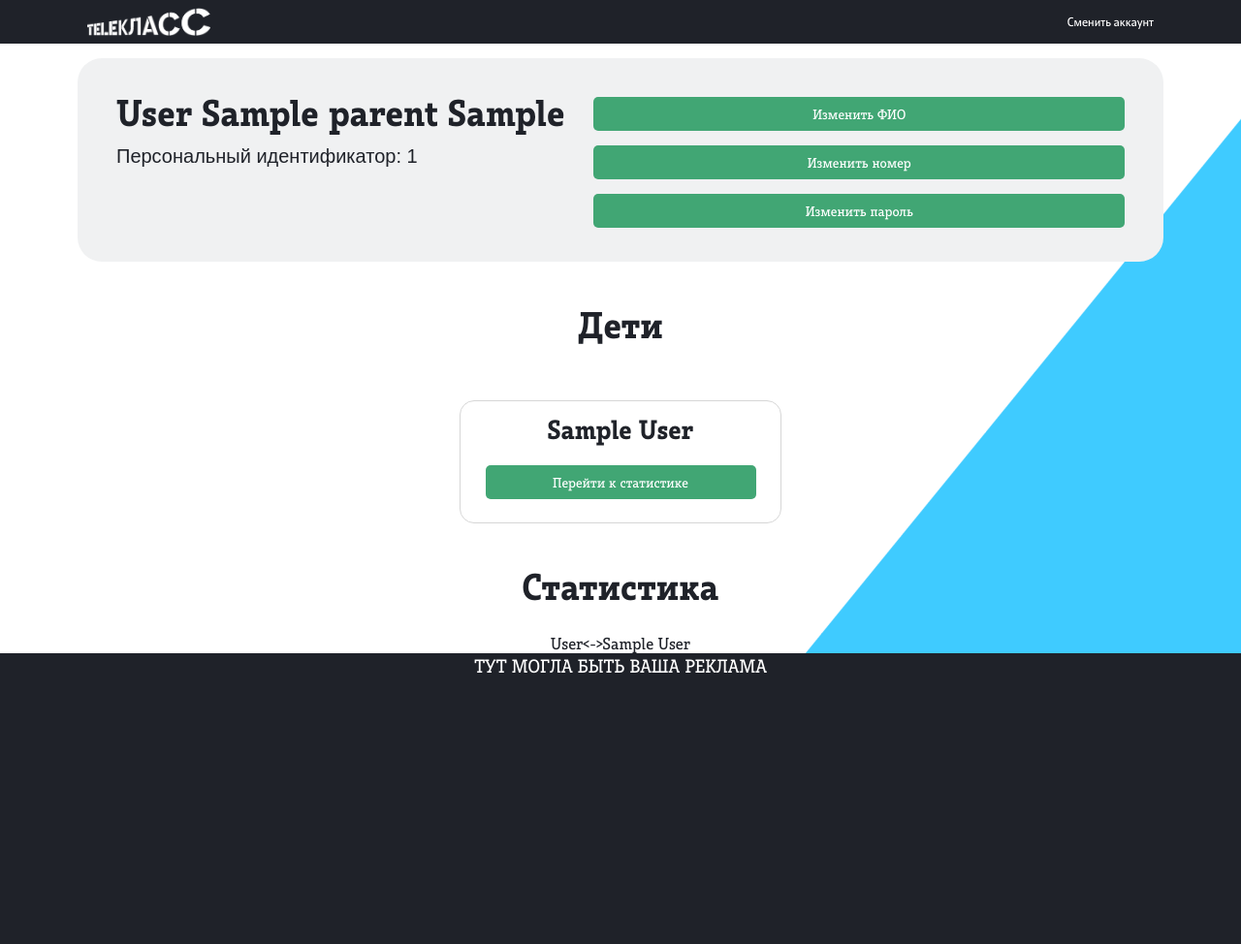
After one commit to artdeell/teleclass, a Django app: page /parent/1 in a window 1280 px wide. The commit adds this page. Shown: the whole page at 97% size. Run offline with Django 4.2, Linux system fonts and the light colour scheme; tables that the repository leaves empty hold one stand-in row (values such as "Sample post").

Commit message:
personal office ready

```diff
--- a/class/templates/base.html
+++ b/class/templates/base.html
@@ -12,7 +12,8 @@
 <header>
     <div class="row" id="nav-menu">
         <img src="{% static 'pictures/teleclass-white.png' %}" id="nav-menu-white">
-        <a href="" class="nav-menu">Личный кабинет</a>
+        {% block nav-panel-buttons %}
+        {% endblock nav-panel-buttons %}
     </div>
 </header>
 <body>
--- a/class/templates/catalog.html
+++ b/class/templates/catalog.html
@@ -6,6 +6,10 @@
     <img class="background" src="{% static 'pictures/background-catalog.png' %}"></img>
 </div>
 {% endblock background-image %}
+
+{% block nav-panel-buttons %}
+<a href="" class="nav-menu">Личный кабинет</a>
+{% endblock nav-panel-buttons %}
 
 {% block main-window %}
 
@@ -19,7 +23,7 @@
     </div>
 </div>
 
-<div class="catalog" onload="getCourse()">
+<div class="catalog">
     <div class="catalog-row">
         {% for course in catalog %}
             <div class="course">
--- a/class/templates/course.html
+++ b/class/templates/course.html
@@ -6,6 +6,10 @@
     <img class="background" src="{% static 'pictures/background-catalog.png' %}"></img>
 </div>
 {% endblock background-image %}
+
+{% block nav-panel-buttons %}
+<a href="" class="nav-menu">Личный кабинет</a>
+{% endblock nav-panel-buttons %}
 
 {% block main-window %}
 <div class="theory">
--- /dev/null
+++ b/class/templates/personal-office-parent.html
@@ -0,0 +1,55 @@
+{% extends 'personal-office.html' %}
+{% load static %}
+
+{% block nav-panel-buttons %}
+<a href="" class="nav-menu">Сменить аккаунт</a>
+{% endblock nav-panel-buttons %}
+
+{% block user-full-name %}
+{{parent.surname}} {{parent.name}} {{parent.patronymic}}
+{% endblock user-full-name %}
+{% block user-phone %}
+{{parent.phone}}
+{% endblock user-phone %}
+{% block user-id %}
+{{parent.id}}
+{% endblock user-id %}
+
+{% block user-info %}
+<h1>Дети</h1>
+<div class="childs">
+    <div class="childs-row">
+        {% if childs %}
+        {% for child in childs %}
+        <div class="child">
+            <div class="child-row">
+                <div class="child-name">
+                    {{child.name}}
+                </div>
+            </div>
+            <div class="child-row">
+                <button class="child-statistic-open">
+                    Перейти к статистике
+                </button>
+            </div>
+        </div>
+        {% endfor %}
+        {% else %}
+        <h2 class="without-margin">Мы не нашли ваших детей в базе данных,
+             возможно, они не указали вас как родителя :(</h2>
+        {% endif %}
+    </div>
+</div>
+<h1>Статистика</h1>
+{% if statistic %}
+{% for child_statistic in statistic %}
+{{child_statistic}}
+{% endfor %}
+{% else %}
+<h2 class="without-margin">У вас пока что нет статистики :(</h2>
+{% endif %}
+{% endblock user-info %}
+
+{% block scripts %}
+<script charset="UTF-8" src="{% static 'js/personal-office.js' %}"></script>
+{% endblock scripts %}
--- a/class/templates/personal-office.html
+++ b/class/templates/personal-office.html
@@ -0,0 +1,61 @@
+{% extends 'base.html' %}
+{% load static %}
+
+{% block background-image %}
+<div class="background">
+    <img class="background" src="{% static 'pictures/background-catalog.png' %}"></img>
+</div>
+{% endblock background-image %}
+
+{% block nav-panel-buttons %}
+{% endblock nav-panel-buttons %}
+
+{% block main-window %}
+
+<div class="user-info">
+    <div class="user-info-row">
+        <div class="user-info-col">
+            <div class="user-info-base-row">
+                <div class="user-info-base-col">
+                    <div class="user-info-full-name-row">
+                        {% block user-full-name %}
+                        {% endblock user-full-name %}
+                    </div>
+                    <div class="user-info-id-row">
+                        Персональный идентификатор: {% block user-id %}
+                        {% endblock user-id %}
+                    </div>
+                </div>
+                <div class="user-info-change-col">
+                    <div class="user-info-change-row">
+                        <button class="user-info-change">
+                            Изменить ФИО
+                        </button>
+                    </div>
+                    <div class="user-info-change-row">
+                        <button class="user-info-change">
+                            Изменить номер
+                        </button>
+                    </div>
+                    <div class="user-info-change-row">
+                        <button class="user-info-change">
+                            Изменить пароль
+                        </button>
+                    </div>
+                </div>
+            </div>
+        </div>
+    </div>
+</div>
+
+{% block user-info %}
+{% endblock user-info %}
+
+{% endblock main-window %}
+
+
+
+
+{% block scripts %}
+<script charset="UTF-8" src="{% static 'js/personal-office.js' %}"></script>
+{% endblock scripts %}
--- a/class/urls.py
+++ b/class/urls.py
@@ -8,5 +8,7 @@ urlpatterns = [
     path('', views.auth),
     path('catalog/', views.catalog),
     path('catalog/course/<course_id>/', views.course),
-    path('/<user_id>', views.personal_office),
+    path('student/<student_id>', views.personal_office_student),
+    path('parent/<parent_id>', views.personal_office_parent),
+    path('teacher/<teacher_id>', views.personal_office_teacher),
 ]
--- a/class/views.py
+++ b/class/views.py
@@ -1,9 +1,11 @@
 from django.shortcuts import render
-from .models import Course, Task, AnswerOption
+from .models import *
 
 # Create your views here.
 def auth(request):
-    return render(request, 'auth.html', {'title': 'Авторизация'})
+    return render(request, 'auth.html', {
+        'title': 'Авторизация'
+        })
 
 def catalog(request):
     catalog = Course.objects.all().order_by('-creation_date')
@@ -25,3 +27,47 @@
         'tasks': tasks,
         'answer_options': answer_options
          })
+
+def personal_office_student(request, student_id=1):
+    student = Student.objects.filter(id = student_id)[0]
+    catalog = []
+    for student_course in StudentCourse.objects.filter(student=student):
+        catalog.append(student_course.course)
+    if Statistic.objects.filter(student=student):
+        statistic = Statistic.objects.filter(student=student)[0]
+    else:
+        statistic = None
+    return render(request, 'personal-office-student.html', {
+        'title': 'Личный кабинет',
+        'student': student,
+        'catalog': catalog,
+        'statistic': statistic
+        })
+
+def personal_office_parent(request, parent_id=1):
+    parent = Parent.objects.filter(id = parent_id)[0]
+    childs = []
+    statistic = []
+    for parent_student in ParentStudent.objects.filter(parent=parent):
+        childs.append(parent_student.student)
+    if Statistic.objects.filter(student=parent_student.student):
+        statistic.append(Statistic.objects.filter(
+            student=parent_student.student
+            )[0])
+    else:
+        statistic = None
+    return render(request, 'personal-office-parent.html', {
+        'title': 'Личный кабинет',
+        'parent': parent,
+        'childs': childs,
+        'statistic': statistic
+        })
+
+def personal_office_teacher(request, teacher_id=1):
+    teacher = Teacher.objects.filter(id = teacher_id)[0]
+    catalog = Course.objects.filter(teacher = teacher)
+    return render(request, 'personal-office-teacher.html', {
+        'title': 'Личный кабинет',
+        'teacher': teacher,
+        'catalog': catalog
+        })
--- a/static/css/styles.css
+++ b/static/css/styles.css
@@ -88,7 +88,7 @@ input{
 /* buttons */
 button{
     color: white;
-    font-family: serif-bold;
+    font-family: serif-regular;
 }
 
 button:hover{
@@ -101,10 +101,27 @@ button:hover{
     border: 1px solid rgb(122 122 122);
 }
 
+/* text */
+h1{
+    font-size: 36px;
+    font-family: serif-bold;
+    text-align: center;
+}
+
+h2{
+    font-size: 24px;
+    font-family: sans-bold;
+    text-align: center;
+}
+h2.without-margin{
+    margin: 0;
+}
+
 p{
     text-indent: 60px;
     text-align: justify;
 }
+
 
 /* ELEMENTS */
 
@@ -285,6 +302,7 @@ button.add-courses{
 }
 
 .course-description{
+    flex: 1 0 80%;
     font-family: sans-bold;
     color: rgba(87 87 87);
     font-size: 16px;
@@ -359,11 +377,6 @@ button.back-to-catalog{
     background-color: rgba(65 166 116);
     border: 0;
     border-radius: 5px;
-}
-
-.course-title{
-    font-size: 42px;
-    font-family: serif-bold;
 }
 
 .theory-title{
@@ -504,6 +517,13 @@ img.auth-logo{
     margin-top: 30px;
 }
 
+.auth-col#reg{
+    margin-top: 0px;
+}
+
+.auth-col#auth{
+    margin-top: 0px;
+}
 
 img#child{
     width: 70%;
@@ -579,3 +599,169 @@ button.auth-big{
     color: white;
     margin-bottom: 10px;
 }
+
+/* personal-office */
+.user-info{
+    display: flex;
+    flex-flow: row nowrap;
+    margin: 15px 0;
+    justify-content: center;
+    align-items: center;
+    width: 95%;
+}
+.user-info-row{
+    display: inline-flex;
+    justify-content: space-around;
+    margin: auto;
+    flex: 0 1 1100px;
+    align-items: center;
+    flex-wrap: wrap;
+    padding: 0 10px;
+    background-color: rgb(240 241 242);
+    border-radius: 25px;
+}
+
+.user-info-col{
+    display: flex;
+    flex-direction: column;
+    width: 100%;
+}
+
+.user-info-base-row{
+    display: flex;
+    flex-flow: row wrap;
+    flex: 0, 1, 1100px;
+    justify-content: space-between;
+    align-items: flex-start;
+    margin: 30px;
+}
+
+.user-info-base-col{
+    display: flex;
+    flex-flow: column wrap;
+    flex: 0, 1, 50%;
+    justify-content: flex-start;
+    align-items: flex-start;
+    margin-right: 30px;
+}
+
+.user-info-full-name-row{
+    display: flex;
+    flex: 0, 0, 100%;
+    justify-content: flex-start;
+    align-items: flex-start;
+    font-size: 36px;
+    font-family: serif-bold;
+}
+
+.user-info-id-row{
+    margin-top: 10px;
+    font-size: 20px;
+    font-family: sans-serif;
+}
+
+.user-info-change-col{
+    display: flex;
+    flex-flow: column wrap;
+    flex: 1 1 200px;
+    justify-content: center;
+    align-items: center;
+}
+
+.user-info-change-row{
+    display: flex;
+    flex-direction: row;
+    flex: 0 1 50px;
+    width: 100%;
+}
+
+button.user-info-change{
+    width: 100%;
+    height: 35px;
+    background-color: rgba(65 166 116);
+    border: 0;
+    border-radius: 5px;
+    margin-top: 10px;
+    font-family: serif-regular;
+}
+
+/* personal-office-parent */
+.childs{
+    display: flex;
+    flex-flow: row nowrap;
+    margin-top: 15px;
+    justify-content: center;
+    align-items: center;
+    width: 100%;
+}
+
+.childs-row{
+    display: flex;
+    justify-content: center;
+    margin: auto;
+    flex: 0 1 1100px;
+    align-items: center;
+    flex-wrap: wrap;
+    padding: 0 10px;
+}
+
+.child{
+    display: flex;
+    flex-flow: column nowrap;
+    flex: 0 1 330px;
+    background: white;
+    border: 1px solid rgb(214 214 214);
+    border-radius: 15px;
+    height: 125px;
+    margin: 15px;
+}
+
+.child-row{
+    display: flex;
+    flex-flow: row nowrap;
+    justify-content: center;
+    align-items: center;
+    padding: 10px;
+}
+
+.child-name{
+    font-size: 26px;
+    font-family: serif-bold;
+}
+
+button.child-statistic-open{
+    background-color: rgba(65 166 116);
+    height: 35px;
+    border-radius: 5px;
+    border: 0;
+    flex-basis: 90%;
+    margin: 0 15px;
+}
+
+/* personal-office-parent */
+.my-courses{
+    display: flex;
+    flex-flow: row wrap;
+    justify-content: center;
+    align-items: center;
+    width: 95%;
+    margin-top: 15px;
+}
+
+.my-courses-row{
+    display: inline-flex;
+    flex-flow: row wrap;
+    justify-content: space-between;
+    flex: 0 1 1100px;
+    align-items: center;
+    margin: auto;
+    padding: 0 10px;
+}
+
+button.create-course{
+    width: 150px;
+    height: 35px;
+    background-color: rgba(65 166 116);
+    border: 0;
+    border-radius: 5px;
+}
```
Also changed, not shown: class/models.py (+18 -17 lines), class/templates/personal-office-student.html (added, +63 -0 lines), class/templates/personal-office-teacher.html (added, +60 -0 lines), static/js/personal-office.js (added).
